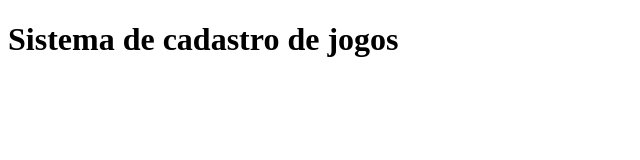
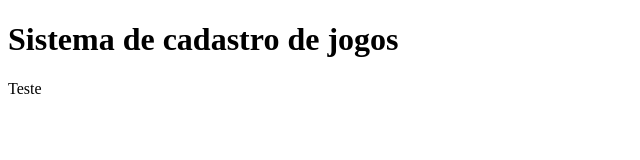
Before and after one commit to mavibrasao/sistema-de-cadastro, a plain HTML site: page index.html in a window 1280 px wide. Shown: the full height of the page, 0-640 px from the left. Drawn offline with Linux system fonts and the light colour scheme.

Commit message:
Update index.html

```diff
--- a/index.html
+++ b/index.html
@@ -8,6 +8,7 @@
 </head>
 <body>
     <h1>Sistema de cadastro de jogos</h1>
+    <p>Teste</p>
     <script src="app.js"></script>
 </body>
 </html>
```
